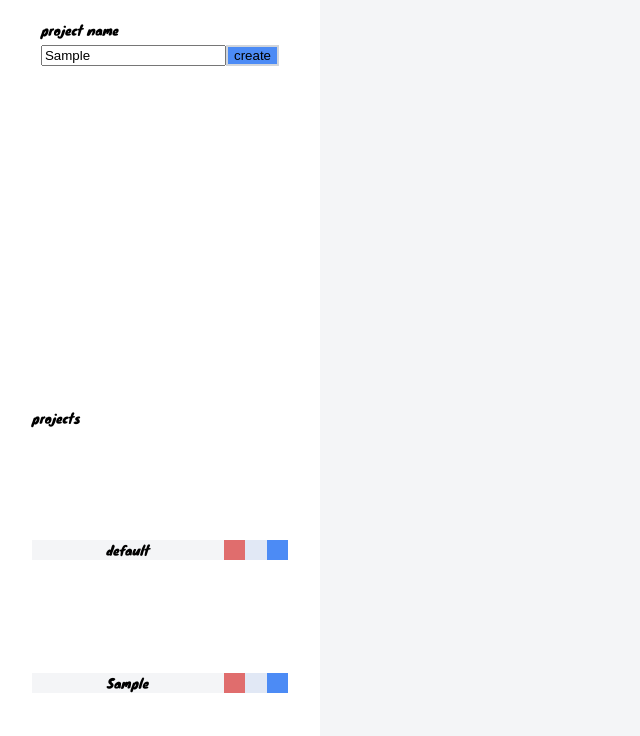
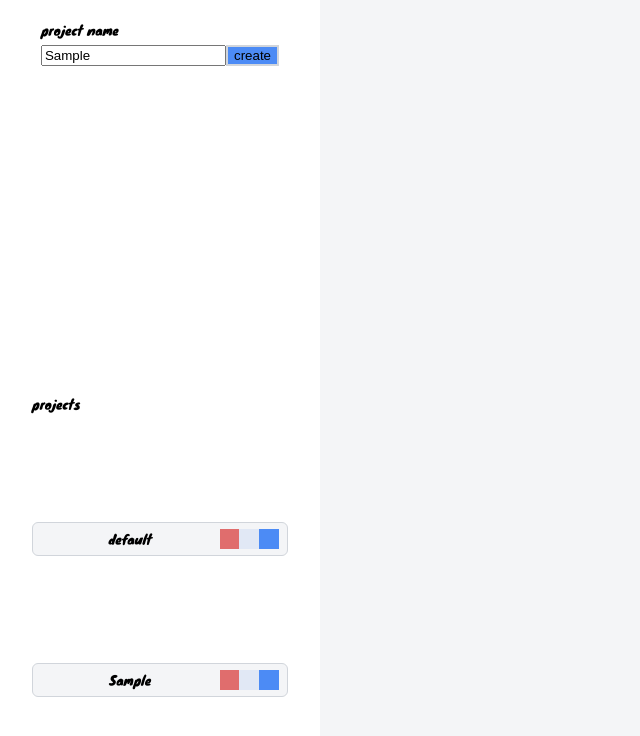
Before and after one commit to RezaAlam20/toDoListApp-, a website built with webpack: page src/template.html in a window 1280 px wide. Both pictures are taken after typing "Sample" into the empty fields and a click on the button "create". Shown: the whole page, without its empty margins (0-640 px from the left). Built offline with nearby package versions, Linux system fonts and the light colour scheme.

Commit message:
more css styles

```diff
--- a/src/style.css
+++ b/src/style.css
@@ -210,3 +210,28 @@ button  {
     gap: 20px;
     flex-direction:  column ;
 }
+
+.project {
+    background: var(--color-surface);
+    border: 1px solid var(--btn-border);
+    border-radius: 6px;
+    padding: 6px 8px;
+    transition:
+        transform 0.15s ease,
+        box-shadow 0.15s ease,
+        border-color 0.15s ease,
+        background-color 0.15s ease;
+    cursor: pointer;
+}
+
+
+.project:hover {
+    transform: translateY(-2px);
+    box-shadow: 0 4px 12px rgba(0, 0, 0, 0.10);
+    border-color: var(--color-accent-light);
+    background-color: var(--color-surface);
+}
+
+input[type="checkbox"] {
+    accent-color: var(--btn-border);
+}
```
